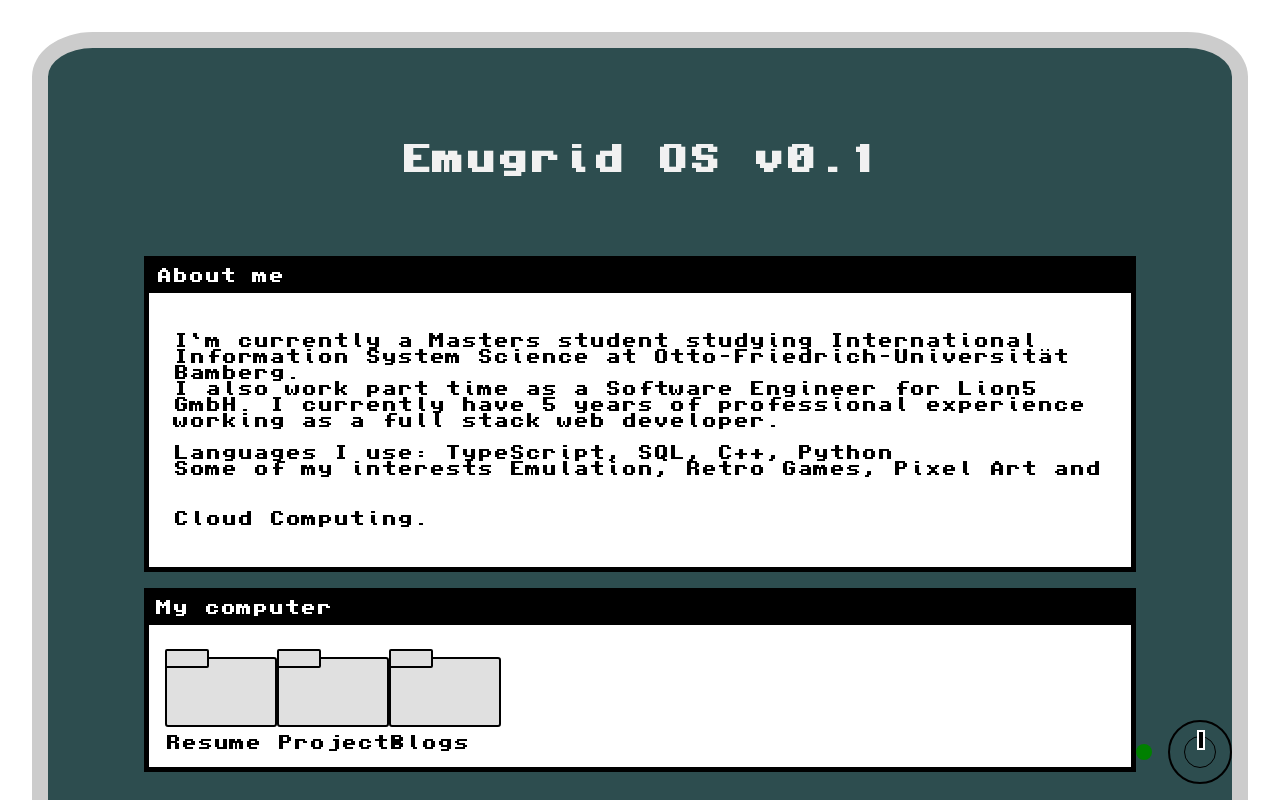
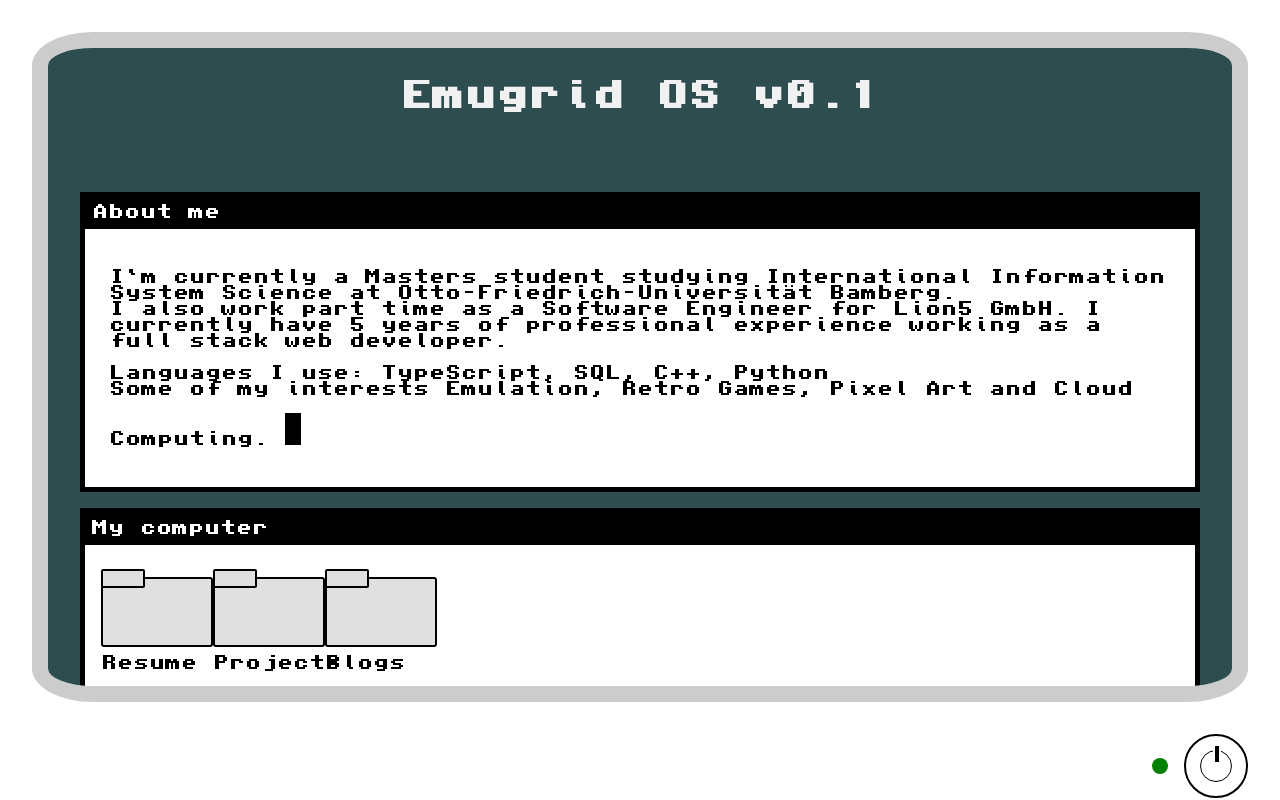
Before and after one commit to animeshrisal/emugrid.com, a Next.js app: page / in a window 1280 px wide. Shown: the top 800 px of the page. Built offline with nearby package versions, Linux system fonts and the light colour scheme.

Commit message:
Fix layout using flexbox

```diff
--- a/app/globals.css
+++ b/app/globals.css
@@ -5,18 +5,13 @@
 
 html,
 body {
-  max-width: 100vw;
-  padding: 2rem 2rem 6rem 2rem;
-  min-height: calc(100vh - 8rem);
-  overflow-x: hidden;
-  background-color: white;
+  height: 100vh;
+  background-color: #ffffff;
 }
 
 body {
-  border: 1rem solid #cccccc;
-  border-radius: 5%;
   color: var(--foreground);
-  background: var(--background);
+  background-color: #ffffff;
   font-family: Arial, Helvetica, sans-serif;
   -webkit-font-smoothing: antialiased;
   -moz-osx-font-smoothing: grayscale;
@@ -32,9 +27,29 @@ a {
   color: inherit;
   text-decoration: none;
 }
+
+.monitor {
+  display: flex;
+  flex-direction: column;
+
   .base-container {
-  padding: 4rem;
-  max-height: calc(100vh - 4rem);
+    flex: 9;
+    background-color: var(--background);
+    border: 1rem solid #cccccc;
+    margin: 2rem;
+    border-radius: 5%;
+    padding: 0.5rem;
+    max-width: 100vw;
+    padding: 2rem 2rem 1rem 2rem;
+
+    overflow-x: hidden;
+  }
+
+  .base-footer {
+    margin-right: 2rem;
+    flex: 1;
+    align-self: flex-end;
+  }
 }
 
 @media (prefers-color-scheme: dark) {
@@ -58,13 +73,16 @@ a {
   }
 
   base-container {
-    padding: 0.5rem
+    height: 90%;
   }
 }
 
+.base-footer {
+  height: 20%;
+  background-color: #ffffff;
+
   .button-group {
     color: black;
-  position: absolute;
     bottom: 1rem;
     right: 3rem;
     display: flex;
@@ -83,14 +101,14 @@ a {
 
       .button-icon::before {
         position: absolute;
-      content: '';
+        content: "";
         height: 1rem;
         width: 4px;
         border: 2px solid white;
         background-color: black;
         left: 40%;
         top: -25%;
-    };
+      }
 
       .button-icon {
         position: absolute;
@@ -109,3 +127,4 @@ a {
       border-radius: 50%;
     }
   }
+}
--- a/app/layout.tsx
+++ b/app/layout.tsx
@@ -18,14 +18,16 @@ export default function RootLayout({
 }>) {
   return (
     <html lang="en">
-      <body className={`${commodoreFont.className}`}>
+      <body className={`${commodoreFont.className} monitor`}>
         <div className={`base-container`}>
           {children}
         </div>
-        <div className={'button-group'}>
-          <div className={'green-light'} />
-          <div className={'button'}>
-            <div className={'button-icon'} />
+        <div className={`base-footer`}>
+          <div className={'button-group'}>
+            <div className={'green-light'} />
+            <div className={'button'}>
+              <div className={'button-icon'} />
+            </div>
           </div>
         </div>
       </body>
```
Lines whose indentation alone changed are shown as unchanged.
